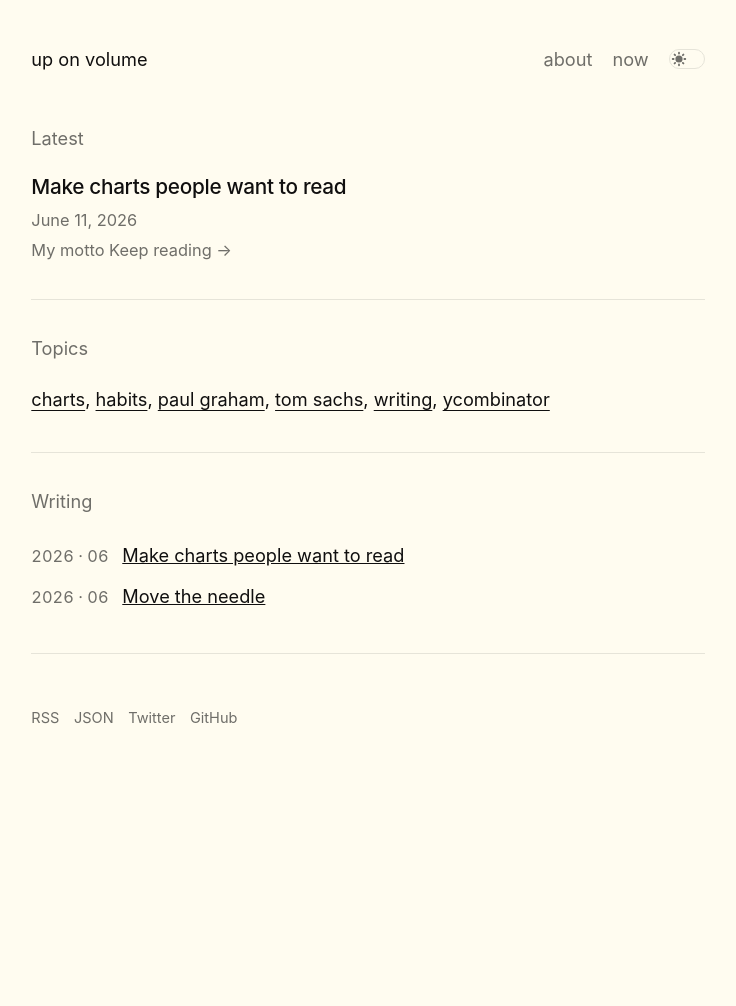
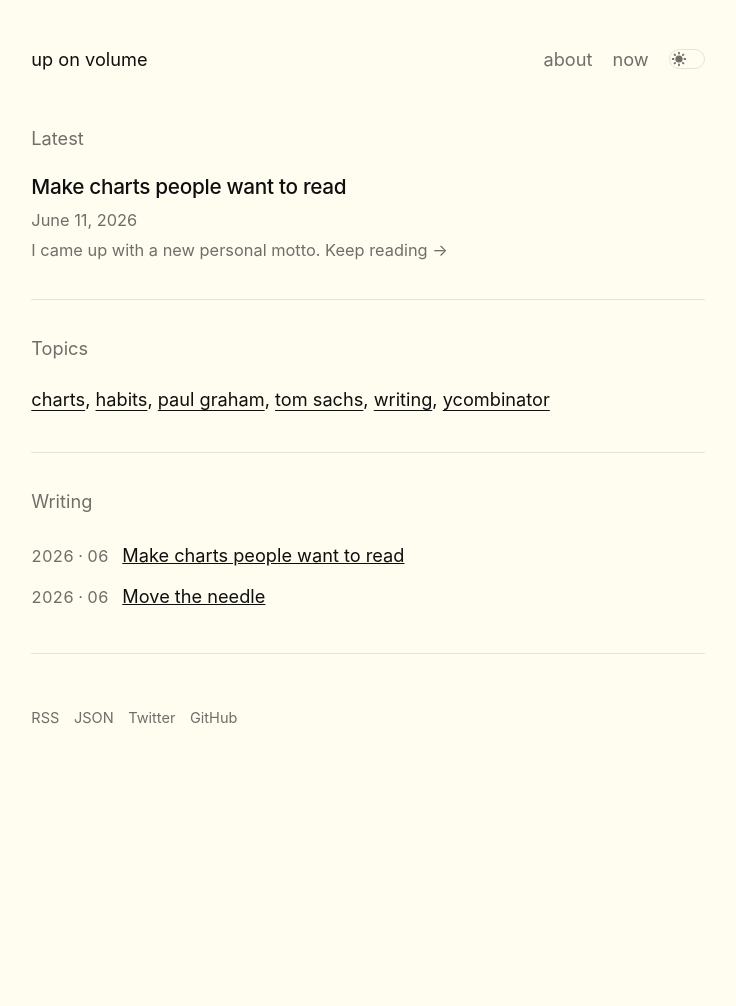
Before and after one commit to txpost/uponvolume-website, a Jekyll site: the page built from _pages/index.md, in a window 1280 px wide. Shown: the whole page, without its empty margins (272-1008 px from the left). Built offline with Jekyll 4.4.1, drawn with Linux system fonts in a browser that asks for light colours.

Commit message:
Make charts post: flesh out description into a sentence
Co-Authored-By: Claude Opus 4.8 (1M context) <noreply@anthropic.com>

```diff
--- a/_notes/2026-06-11-make-charts-people-want-to-read.md
+++ b/_notes/2026-06-11-make-charts-people-want-to-read.md
@@ -2,7 +2,7 @@
 title: Make charts people want to read
 date: 2026-06-11
 topics: [charts, paul graham, ycombinator]
-description: My motto
+description: I came up with a new personal motto.
 ---
 
 I’m stealing this from Paul Graham.
```
